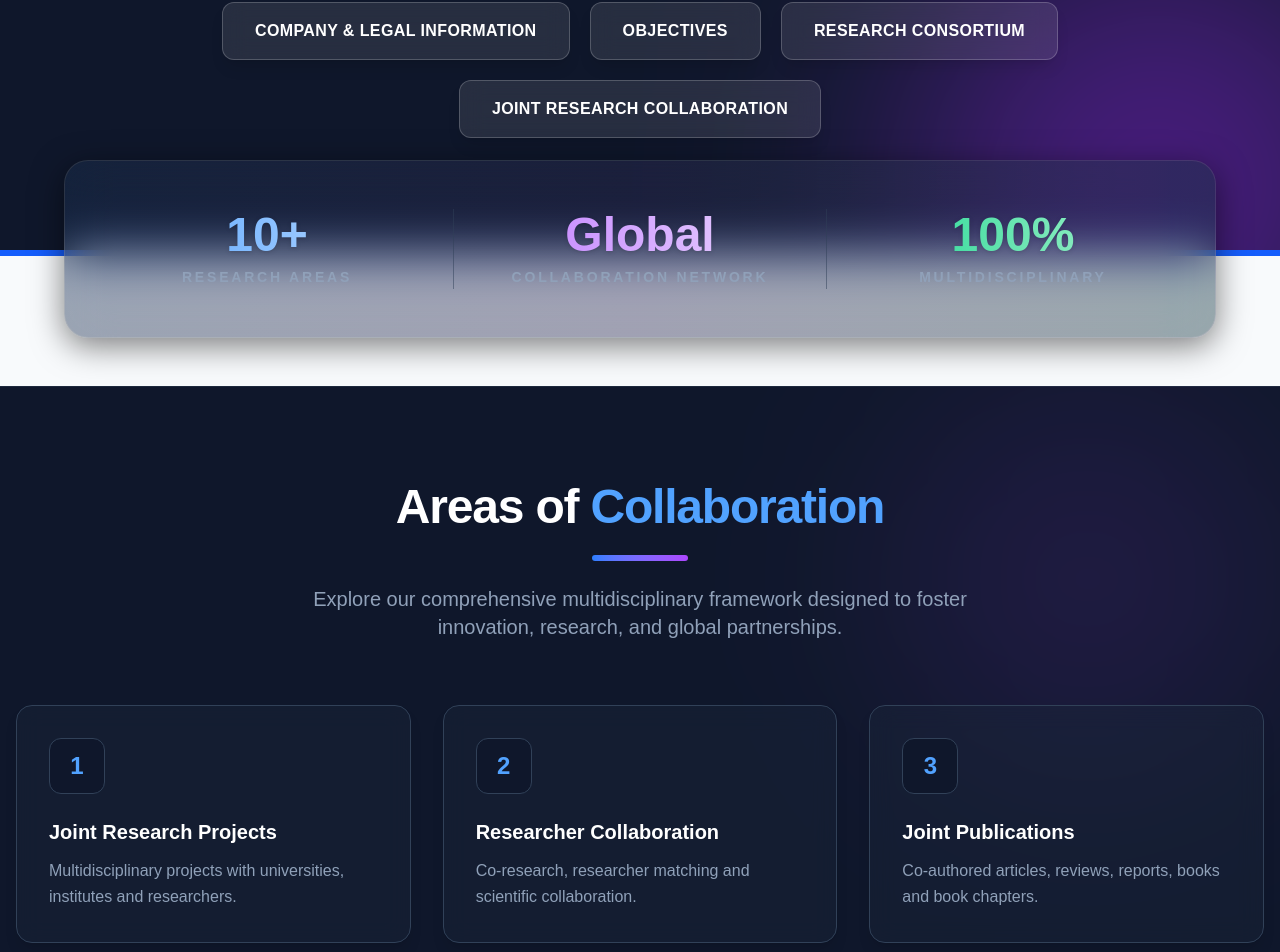
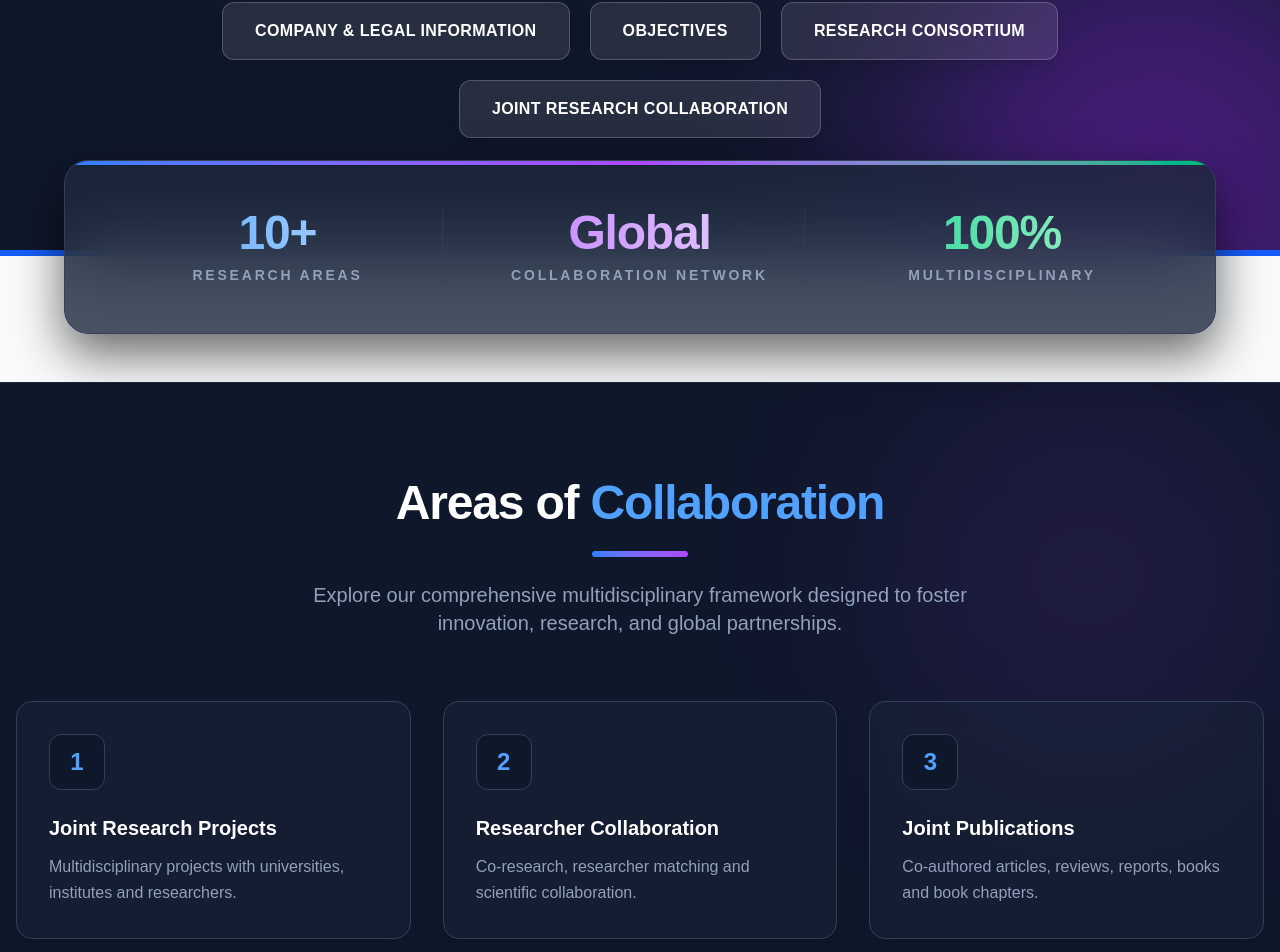
Before and after one commit to saeed7979-svg/frontier-research, a Next.js app: page / in a window 1280 px wide. Shown: the part 772-1724 px from the top of the page. Built offline with nearby package versions, Linux system fonts and the light colour scheme.

Commit message:
home page update

```diff
--- a/app/page.tsx
+++ b/app/page.tsx
@@ -52,7 +52,7 @@ export default function Home() {
               Company & Legal Information
             </Link>
 
-            {/* 2. Objectives (Yeh upar aa gaya) */}
+            {/* 2. Objectives */}
             <Link href="/objectives" className="bg-white/10 hover:bg-blue-600 backdrop-blur-md border border-white/20 text-white font-bold py-4 px-8 rounded-xl transition-all duration-300 shadow-lg hover:shadow-blue-500/50 hover:-translate-y-2 text-sm md:text-base w-full sm:w-auto text-center uppercase tracking-wide">
               Objectives
             </Link>
@@ -62,7 +62,7 @@ export default function Home() {
               Research Consortium
             </Link>
 
-            {/* 4. Joint Research (Yeh neechay chala gaya) */}
+            {/* 4. Joint Research */}
             <Link href="/joint-research" className="bg-white/10 hover:bg-blue-600 backdrop-blur-md border border-white/20 text-white font-bold py-4 px-8 rounded-xl transition-all duration-300 shadow-lg hover:shadow-blue-500/50 hover:-translate-y-2 text-sm md:text-base w-full sm:w-auto text-center uppercase tracking-wide">
               Joint Research Collaboration
             </Link>
@@ -73,43 +73,39 @@ export default function Home() {
       </section>
 
       {/* =========================================
-          STEP 2: TRUST & STATS BAR (VIP Dark Glass)
+          STEP 2: TRUST & STATS BAR (VIP Dark Glass - Fixed)
           ========================================= */}
       <section className="relative z-20 px-4 -mt-16 sm:-mt-24 pb-12 bg-transparent">
         <div className="max-w-6xl mx-auto">
-          {/* Glassmorphism Container */}
-          <div className="bg-slate-800/40 backdrop-blur-xl rounded-3xl shadow-[0_8px_32px_rgba(0,0,0,0.5)] p-8 md:p-12 flex flex-col md:flex-row justify-around items-center gap-8 border border-white/10 relative overflow-hidden">
+          {/* Floating Glassmorphism Container with White Background Removed */}
+          <div className="bg-slate-800/80 backdrop-blur-2xl rounded-3xl shadow-[0_20px_50px_rgba(0,0,0,0.6)] p-8 md:p-12 grid grid-cols-1 md:grid-cols-3 gap-8 text-center border border-slate-700 relative overflow-hidden">
 
-            {/* Subtle inner glow */}
-            <div className="absolute inset-0 bg-gradient-to-r from-blue-500/10 via-purple-500/10 to-emerald-500/10 opacity-50"></div>
+            {/* Subtle top border glowing accent */}
+            <div className="absolute top-0 left-0 w-full h-1 bg-gradient-to-r from-blue-500 via-purple-500 to-emerald-500"></div>
 
-            <div className="text-center relative z-10 w-full md:w-1/3">
-              <h3 className="text-4xl md:text-5xl font-black text-transparent bg-clip-text bg-gradient-to-r from-blue-400 to-blue-200 mb-2 drop-shadow-sm">
+            <div className="space-y-2 px-4 md:border-r border-slate-700/60">
+              <h3 className="text-4xl md:text-5xl font-black text-transparent bg-clip-text bg-gradient-to-r from-blue-400 to-blue-200 tracking-tight">
                 10+
               </h3>
-              <p className="text-slate-400 font-semibold uppercase tracking-[0.2em] text-xs md:text-sm">
+              <p className="text-slate-400 text-xs md:text-sm font-bold uppercase tracking-[0.2em]">
                 Research Areas
               </p>
             </div>
 
-            <div className="hidden md:block w-px h-20 bg-slate-700/50 relative z-10"></div>
-
-            <div className="text-center relative z-10 w-full md:w-1/3">
-              <h3 className="text-4xl md:text-5xl font-black text-transparent bg-clip-text bg-gradient-to-r from-purple-400 to-purple-200 mb-2 drop-shadow-sm">
+            <div className="space-y-2 px-4 md:border-r border-slate-700/60">
+              <h3 className="text-4xl md:text-5xl font-black text-transparent bg-clip-text bg-gradient-to-r from-purple-400 to-purple-200 tracking-tight">
                 Global
               </h3>
-              <p className="text-slate-400 font-semibold uppercase tracking-[0.2em] text-xs md:text-sm">
+              <p className="text-slate-400 text-xs md:text-sm font-bold uppercase tracking-[0.2em]">
                 Collaboration Network
               </p>
             </div>
 
-            <div className="hidden md:block w-px h-20 bg-slate-700/50 relative z-10"></div>
-
-            <div className="text-center relative z-10 w-full md:w-1/3">
-              <h3 className="text-4xl md:text-5xl font-black text-transparent bg-clip-text bg-gradient-to-r from-emerald-400 to-emerald-200 mb-2 drop-shadow-sm">
+            <div className="space-y-2 px-4">
+              <h3 className="text-4xl md:text-5xl font-black text-transparent bg-clip-text bg-gradient-to-r from-emerald-400 to-emerald-200 tracking-tight">
                 100%
               </h3>
-              <p className="text-slate-400 font-semibold uppercase tracking-[0.2em] text-xs md:text-sm">
+              <p className="text-slate-400 text-xs md:text-sm font-bold uppercase tracking-[0.2em]">
                 Multidisciplinary
               </p>
             </div>
```
